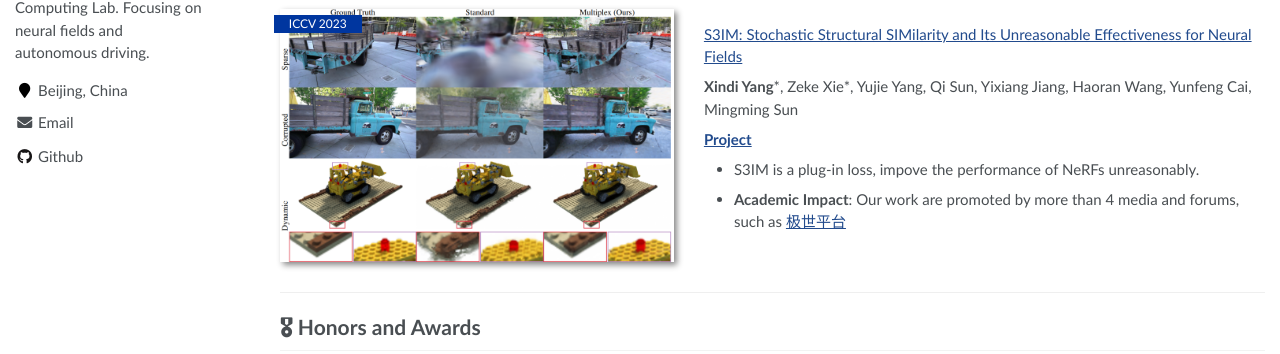
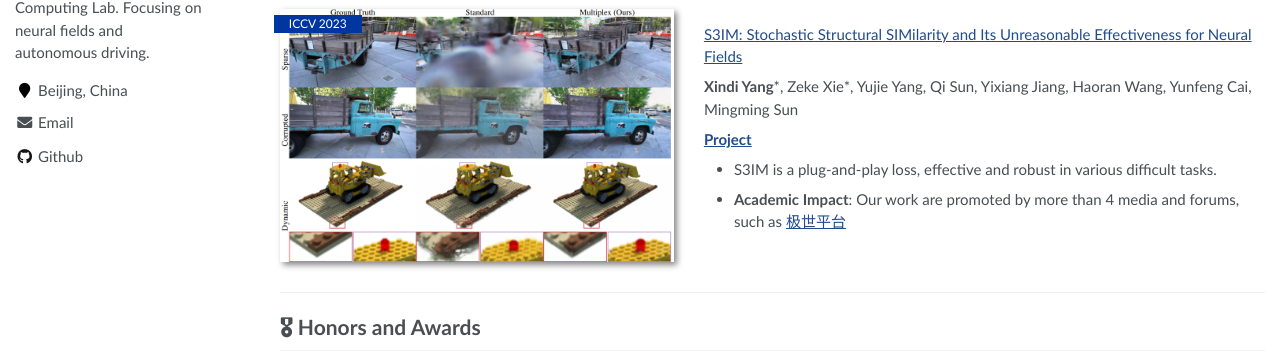
Before and after one commit to Madaoer/Madaoer.github.io, a Jekyll site: the page built from _pages/about.md, in a window 1280 px wide and 1016 px high. Shown: the part 406-760 px from the top of the window. Built offline with Jekyll 4.4.1, drawn with Linux system fonts in a browser that asks for light colours.

Commit message:
Update about.md

```diff
--- a/_pages/about.md
+++ b/_pages/about.md
@@ -35,7 +35,7 @@ I am currently a final year graduate student at Beijing Jiaotong University. My
 **Xindi Yang**\*, Zeke Xie\*, Yujie Yang, Qi Sun, Yixiang Jiang, Haoran Wang, Yunfeng Cai, Mingming Sun
 
 [**Project**](https://madaoer.github.io/s3im_nerf/) <strong><span class='show_paper_citations' data='DhtAFkwAAAAJ:ALROH1vI_8AC'></span></strong>
-- S3IM is a plug-in loss, impove the performance of NeRFs unreasonably.
+- S3IM is a plug-and-play loss, effective and robust in various difficult tasks.
 - **Academic Impact**: Our work are promoted by more than 4 media and forums, such as [极世平台](https://mp.weixin.qq.com/s/GZnnX1lmenvpT2kN0SaWqA)
 </div>
 </div>
```
